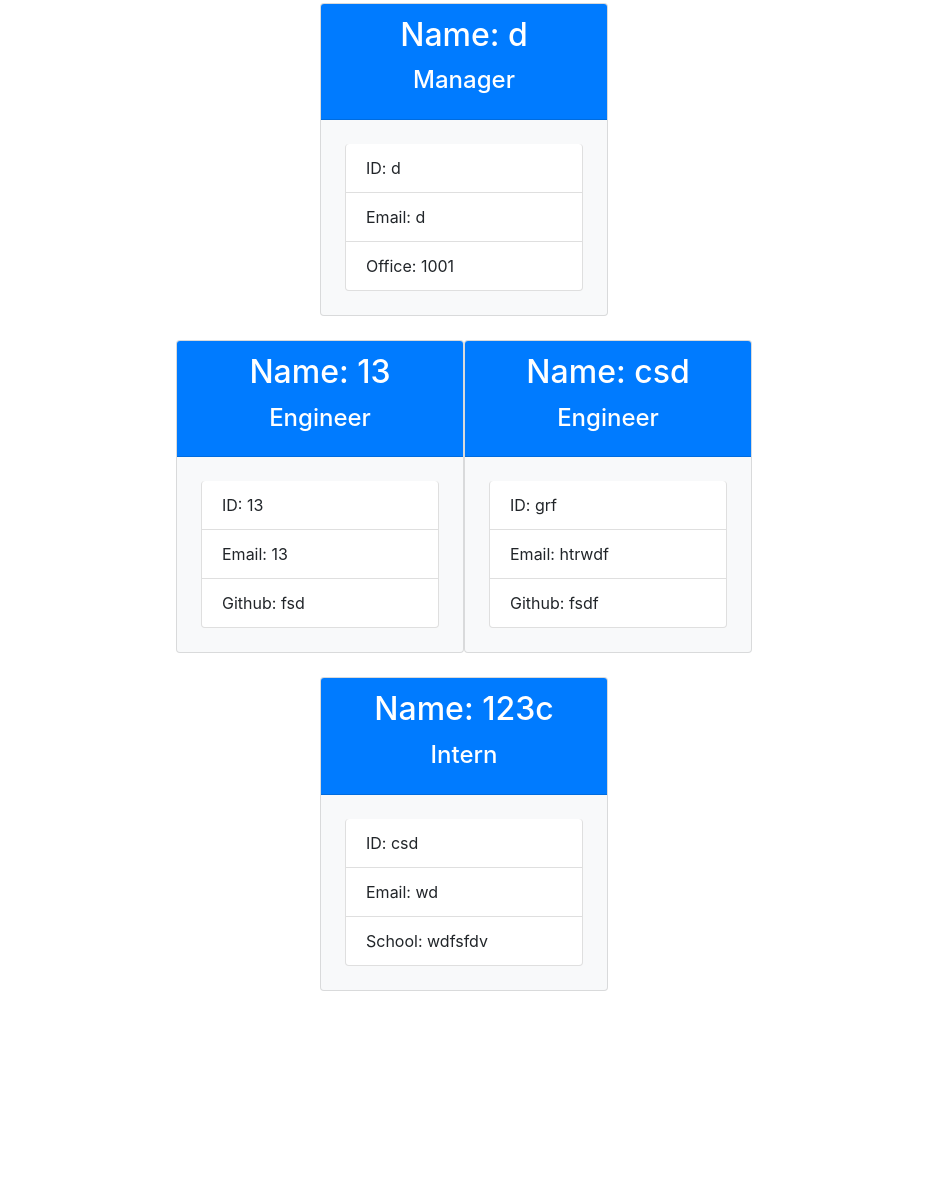
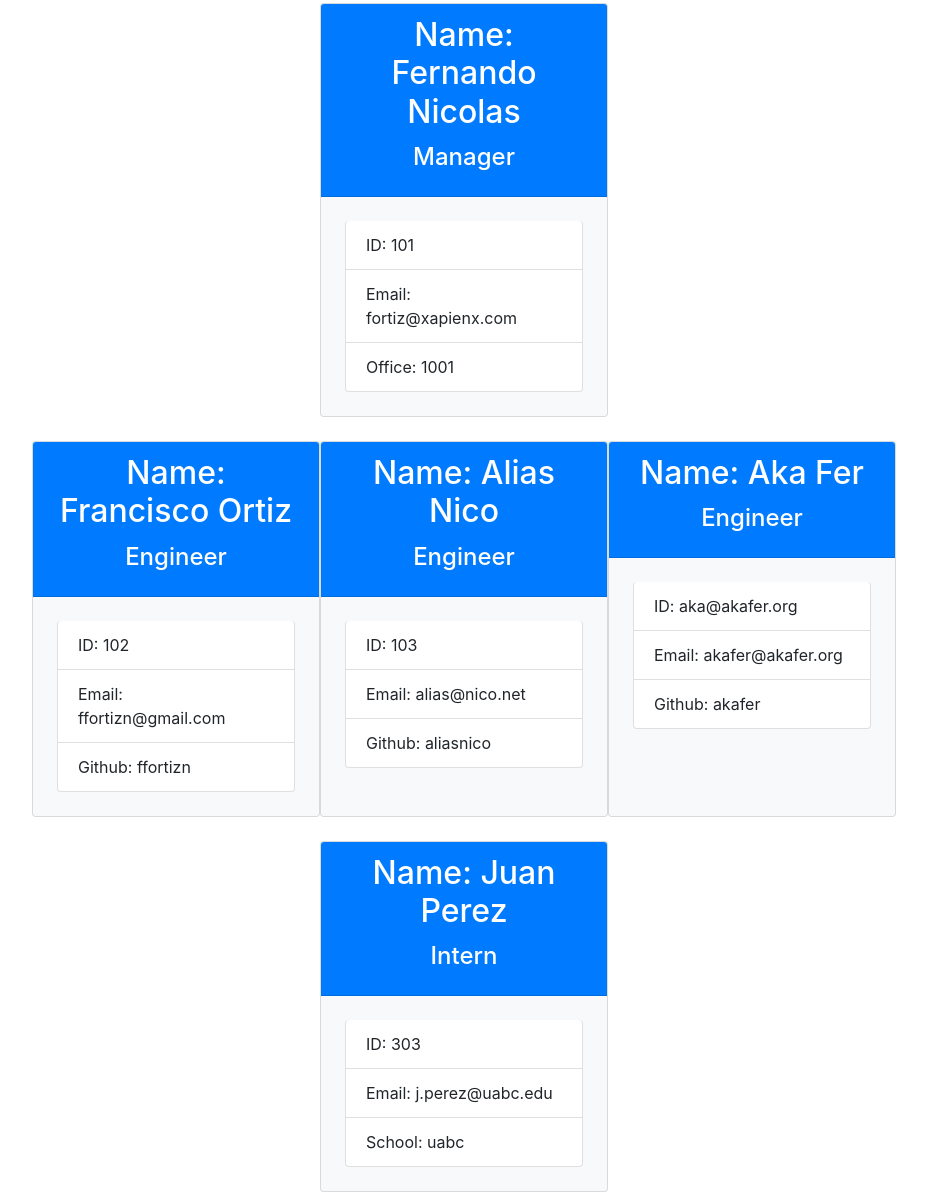
Before and after one commit to ffortizn/template-engine, a website: page output/team.html in a window 1280 px wide. Shown: the part 205-1400 px from the top of the page, without its empty margins (176-1103 px from the left). Before the commit the page ends 1220 px from the top, so only its background shows below. Drawn offline with nearby package versions, Linux system fonts and the light colour scheme.

Commit message:
final, final, final :)

```diff
--- a/output/team.html
+++ b/output/team.html
@@ -16,45 +16,52 @@
             <h1>My Team</h1>
         </div><div class="row mb-4 justify-content-md-center"><div id="manager-card" class="card bg-light " style="width: 18rem;">
     <div class="card-header text-white bg-primary text-center">
-        <h2 id="manager-name" class="card-title">Name: d</h2>
+        <h2 id="manager-name" class="card-title">Name: Fernando Nicolas</h2>
         <h4 class="card-title">Manager</h4>
     </div>
     <ul class="p-4 list-group">
-        <li id="manager-id" class="list-group-item">ID: d</li>
-        <li id="manager-email" class="list-group-item">Email: d</li>
+        <li id="manager-id" class="list-group-item">ID: 101</li>
+        <li id="manager-email" class="list-group-item">Email: fortiz@xapienx.com</li>
         <li id="manager-office" class="list-group-item">Office: 1001</li>
     </ul>
 </div></div><div class="row mb-4 justify-content-md-center"><div id="engineer-card" class="card bg-light" style="width: 18rem;">
     <div class="card-header text-white bg-primary text-center">
-        <h2 id="engineer-name" class="card-title">Name: 13</h2>
+        <h2 id="engineer-name" class="card-title">Name: Francisco Ortiz</h2>
         <h4 class="card-title">Engineer</h4>
     </div>
     <ul class="p-4 list-group">
-        <li id="engineer-id" class="list-group-item">ID: 13</li>
-        <li id="engineer-email" class="list-group-item">Email: 13</li>
-        <li id="manager-github" class="list-group-item">Github: fsd</li>
+        <li id="engineer-id" class="list-group-item">ID: 102</li>
+        <li id="engineer-email" class="list-group-item">Email: ffortizn@gmail.com</li>
+        <li id="manager-github" class="list-group-item">Github: ffortizn</li>
     </ul>
 </div><div id="engineer-card" class="card bg-light" style="width: 18rem;">
     <div class="card-header text-white bg-primary text-center">
-        <h2 id="engineer-name" class="card-title">Name: csd</h2>
+        <h2 id="engineer-name" class="card-title">Name: Alias Nico</h2>
         <h4 class="card-title">Engineer</h4>
     </div>
     <ul class="p-4 list-group">
-        <li id="engineer-id" class="list-group-item">ID: grf</li>
-        <li id="engineer-email" class="list-group-item">Email: htrwdf</li>
-        <li id="manager-github" class="list-group-item">Github: fsdf</li>
+        <li id="engineer-id" class="list-group-item">ID: 103</li>
+        <li id="engineer-email" class="list-group-item">Email: alias@nico.net</li>
+        <li id="manager-github" class="list-group-item">Github: aliasnico</li>
+    </ul>
+</div><div id="engineer-card" class="card bg-light" style="width: 18rem;">
+    <div class="card-header text-white bg-primary text-center">
+        <h2 id="engineer-name" class="card-title">Name: Aka Fer</h2>
+        <h4 class="card-title">Engineer</h4>
+    </div>
+    <ul class="p-4 list-group">
+        <li id="engineer-id" class="list-group-item">ID: aka@akafer.org</li>
+        <li id="engineer-email" class="list-group-item">Email: akafer@akafer.org</li>
+        <li id="manager-github" class="list-group-item">Github: akafer</li>
     </ul>
 </div></div><div class="row mb-4 justify-content-md-center"><div id="intern-card" class="card bg-light " style="width: 18rem;">
     <div class="card-header text-white bg-primary text-center">
-        <h2 id="manager-name" class="card-title">Name: 123c</h2>
+        <h2 id="manager-name" class="card-title">Name: Juan Perez</h2>
         <h4 class="card-title">Intern</h4>
     </div>
     <ul class="p-4 list-group">
-        <li id="intern-id" class="list-group-item">ID: csd</li>
-        <li id="intern-email" class="list-group-item">Email: wd</li>
-        <li id="intern-school" class="list-group-item">School: wdfsfdv</li>
+        <li id="intern-id" class="list-group-item">ID: 303</li>
+        <li id="intern-email" class="list-group-item">Email: j.perez@uabc.edu</li>
+        <li id="intern-school" class="list-group-item">School: uabc</li>
     </ul>
-</div></div></div>
-    </div>
-</body>
-</html>
+</div></div></div></div></body></html>
```
